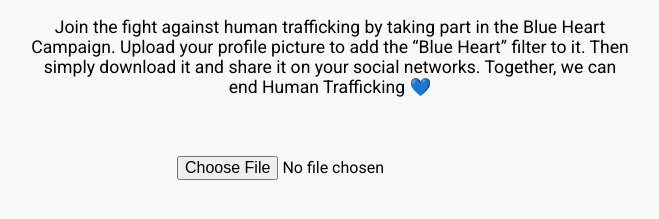
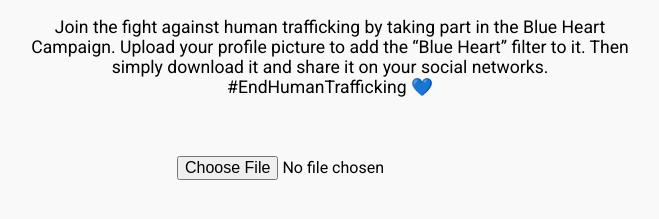
Before and after one commit to unodc-global/blue-heart-filter, a plain HTML site: page index.html in a window 1280 px wide. Shown: the part 91-310 px from the top of the page, without its empty margins (310-969 px from the left). Drawn offline with Linux system fonts and the light colour scheme.

Commit message:
Update index.html

```diff
--- a/index.html
+++ b/index.html
@@ -38,7 +38,7 @@
     Join the fight against human trafficking by taking part in the Blue Heart Campaign.
     Upload your profile picture to add the “Blue Heart” filter to it.
     Then simply download it and share it on your social networks.
-    Together, we can end Human Trafficking 💙
+    #EndHumanTrafficking 💙
   </p>
 
   <input type="file" accept="image/*" id="upload">
```
